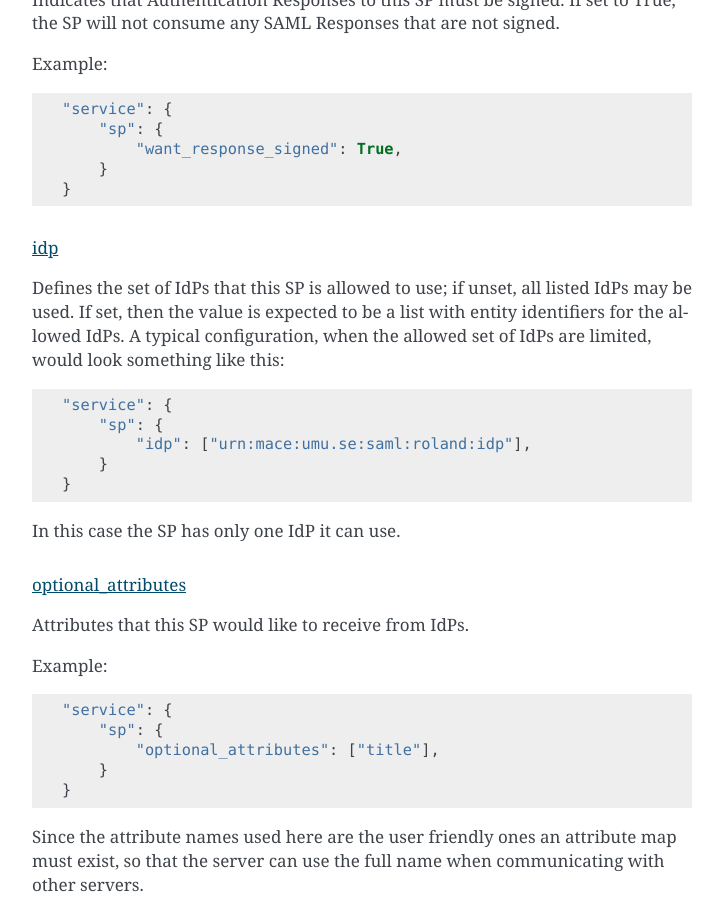
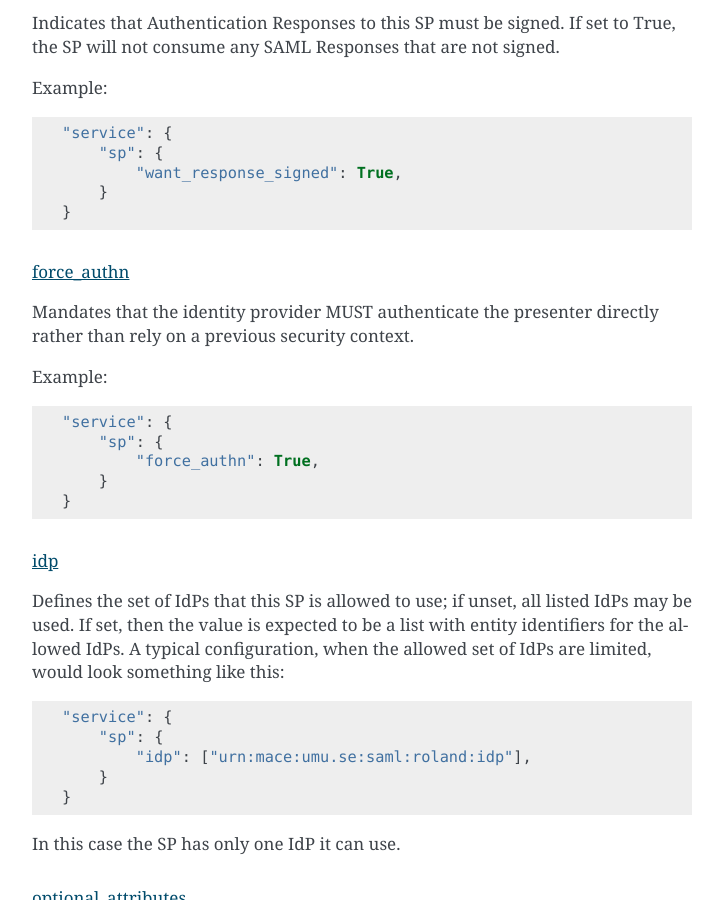
Before and after one commit to IdentityPython/pysaml2, a Sphinx documentation site: the page built from doc/howto/config.rst, in a window 1280 px wide and 900 px high, scrolled down 9694 px. Shown: the whole window, without its empty margins (388-1111 px from the left). Built offline with Sphinx 7.4.7, drawn with Linux system fonts in a browser that asks for light colours; some of the changed text lies outside the part shown.

Commit message:
Add documentation for force_authn configuration option

```diff
--- a/doc/howto/config.rst
+++ b/doc/howto/config.rst
@@ -423,6 +423,21 @@ Example::
     }
 
 
+force_authn
+"""""""""""
+
+Mandates that the identity provider MUST authenticate the presenter directly
+rather than rely on a previous security context.
+
+Example::
+
+    "service": {
+        "sp": {
+            "force_authn": True,
+        }
+    }
+
+
 idp
 """
 
```
